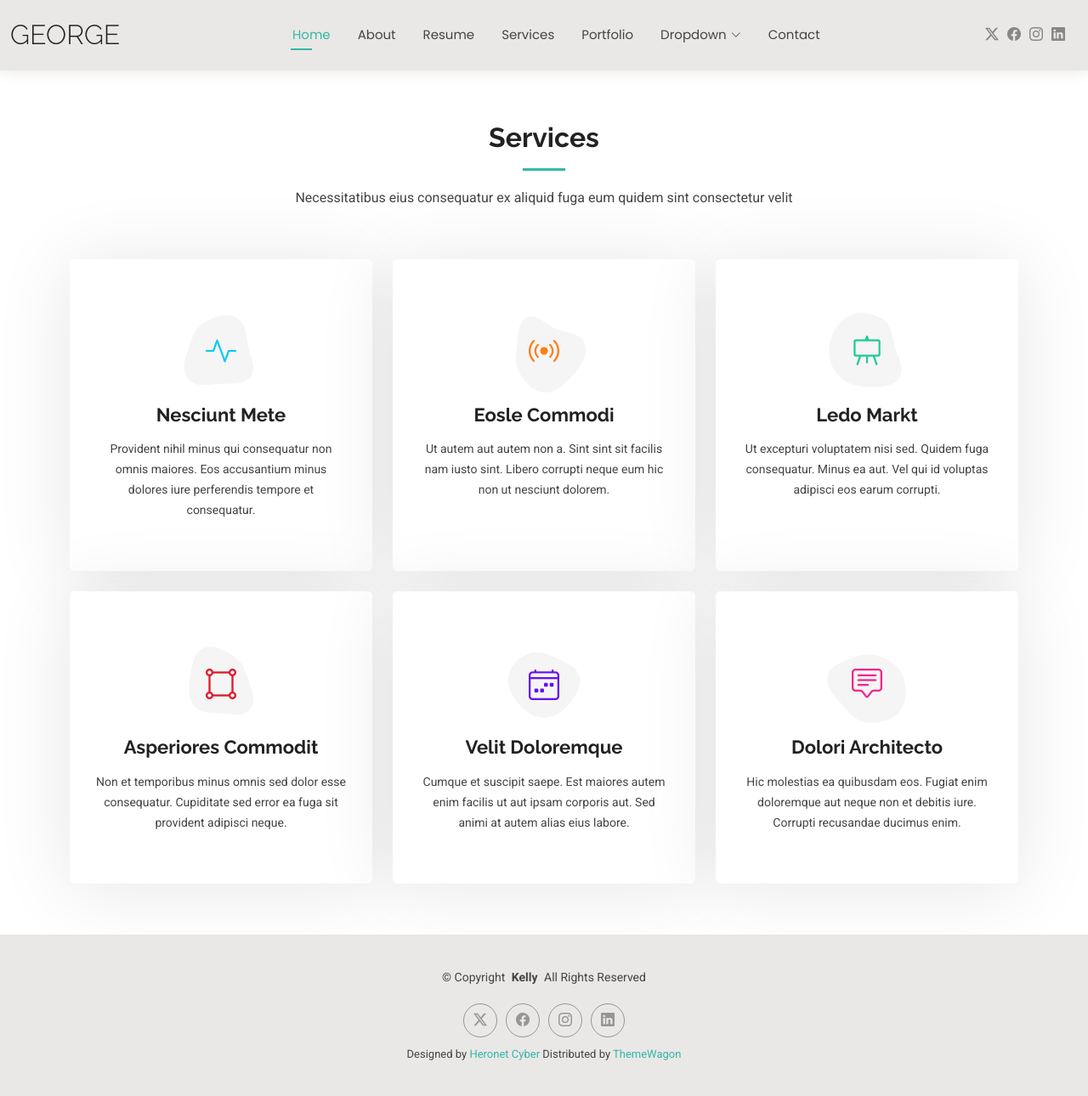
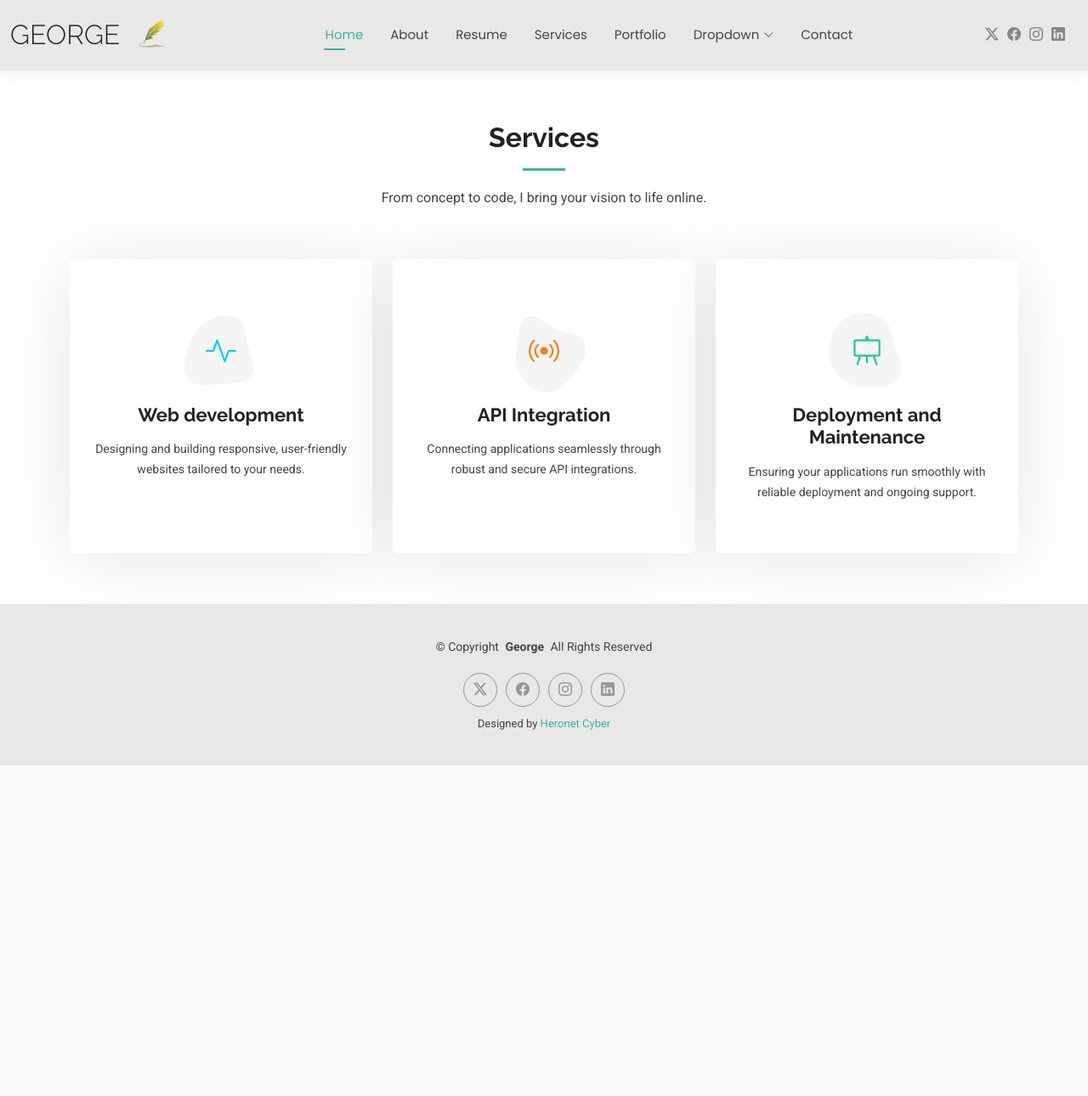
Before and after one commit to Leaders2022/portfolio_website, a Django app: page /services/ in a window 1280 px wide. Shown: the whole page at 85% size. After the commit the page ends 901 px from the top, so only its background shows below. Run offline with Django 5.2, Linux system fonts and the light colour scheme; some libraries are stand-ins or nearby versions.

Commit message:
3rd commit

```diff
--- a/a_home/templates/a_home/index.html
+++ b/a_home/templates/a_home/index.html
@@ -13,8 +13,10 @@
         <div class="row justify-content-center">
           <div class="col-lg-8">
             <h2>George Okubi</h2>
-            <p>I'm a professional illustrator from San Francisco</p>
-            <a href="{% url 'order_essay' %}" class="btn-get-started">Order Now</a>
+            <p>Full-Stack Developer | Python-Django Specialist</p>
+              <p><i>I create efficient, scalable, and user-focused web applications that bring ideas to life</i></p>
+                <a href="{% url 'portfolio' %}" class="btn-get-started">View My Work</a>
+            <a href="{% url 'contact' %}" class="btn-get-started">What's on your mind?</a>
           </div>
         </div>
       </div>
--- a/a_home/templates/a_home/services.html
+++ b/a_home/templates/a_home/services.html
@@ -8,7 +8,7 @@
       <!-- Section Title -->
       <div class="container section-title" data-aos="fade-up">
         <h2>Services</h2>
-        <p>Necessitatibus eius consequatur ex aliquid fuga eum quidem sint consectetur velit</p>
+        <p>From concept to code, I bring your vision to life online.</p>
       </div><!-- End Section Title -->
 
       <div class="container">
@@ -24,9 +24,9 @@
                 <i class="bi bi-activity"></i>
               </div>
               <a href="#" class="stretched-link">
-                <h3>Nesciunt Mete</h3>
+                <h3>Web development</h3>
               </a>
-              <p>Provident nihil minus qui consequatur non omnis maiores. Eos accusantium minus dolores iure perferendis tempore et consequatur.</p>
+              <p> Designing and building responsive, user-friendly websites tailored to your needs.</p>
             </div>
           </div><!-- End Service Item -->
 
@@ -39,9 +39,9 @@
                 <i class="bi bi-broadcast"></i>
               </div>
               <a href="#" class="stretched-link">
-                <h3>Eosle Commodi</h3>
+                <h3>API Integration</h3>
               </a>
-              <p>Ut autem aut autem non a. Sint sint sit facilis nam iusto sint. Libero corrupti neque eum hic non ut nesciunt dolorem.</p>
+              <p>Connecting applications seamlessly through robust and secure API integrations.</p>
             </div>
           </div><!-- End Service Item -->
 
@@ -54,59 +54,59 @@
                 <i class="bi bi-easel"></i>
               </div>
               <a href="#" class="stretched-link">
-                <h3>Ledo Markt</h3>
+                <h3>Deployment and Maintenance</h3>
               </a>
-              <p>Ut excepturi voluptatem nisi sed. Quidem fuga consequatur. Minus ea aut. Vel qui id voluptas adipisci eos earum corrupti.</p>
+              <p>Ensuring your applications run smoothly with reliable deployment and ongoing support.</p>
             </div>
           </div><!-- End Service Item -->
 
-          <div class="col-lg-4 col-md-6" data-aos="fade-up" data-aos-delay="400">
-            <div class="service-item item-red position-relative">
-              <div class="icon">
-                <svg width="100" height="100" viewBox="0 0 600 600" xmlns="http://www.w3.org/2000/svg">
-                  <path stroke="none" stroke-width="0" fill="#f5f5f5" d="M300,503.46388370962813C374.79870501325706,506.71871716319447,464.8034551963731,527.1746412648533,510.4981551193396,467.86667711651364C555.9287308511215,408.9015244558933,512.6030010748507,327.5744911775523,490.211057578863,256.5855673507754C471.097692560561,195.9906835881958,447.69079081568157,138.11976852964426,395.19560036434837,102.3242989838813C329.3053358748298,57.3949838291264,248.02791733380457,8.279543830951368,175.87071277845988,42.242879143198664C103.41431057327972,76.34704239035025,93.79494320519305,170.9812938413882,81.28167332365135,250.07896920659033C70.17666984294237,320.27484674793965,64.84698225790005,396.69656628748305,111.28512138212992,450.4950937839243C156.20124167950087,502.5303643271138,231.32542653798444,500.4755392045468,300,503.46388370962813"></path>
-                </svg>
-                <i class="bi bi-bounding-box-circles"></i>
-              </div>
-              <a href="#" class="stretched-link">
-                <h3>Asperiores Commodit</h3>
-              </a>
-              <p>Non et temporibus minus omnis sed dolor esse consequatur. Cupiditate sed error ea fuga sit provident adipisci neque.</p>
-              <a href="#" class="stretched-link"></a>
-            </div>
-          </div><!-- End Service Item -->
-
-          <div class="col-lg-4 col-md-6" data-aos="fade-up" data-aos-delay="500">
-            <div class="service-item item-indigo position-relative">
-              <div class="icon">
-                <svg width="100" height="100" viewBox="0 0 600 600" xmlns="http://www.w3.org/2000/svg">
-                  <path stroke="none" stroke-width="0" fill="#f5f5f5" d="M300,532.3542879108572C369.38199826031484,532.3153073249985,429.10787420159085,491.63046689027357,474.5244479745417,439.17860296908856C522.8885846962883,383.3225815378663,569.1668002868075,314.3205725914397,550.7432151929288,242.7694973846089C532.6665558377875,172.5657663291529,456.2379748765914,142.6223662098291,390.3689995646985,112.34683881706744C326.66090330228417,83.06452184765237,258.84405631176094,53.51806209861945,193.32584062364296,78.48882559362697C121.61183558270385,105.82097193414197,62.805066853699245,167.19869350419734,48.57481801355237,242.6138429142374C34.843463184063346,315.3850353017275,76.69343916112496,383.4422959591041,125.22947124332185,439.3748458443577C170.7312796277747,491.8107796887764,230.57421082200815,532.3932930995766,300,532.3542879108572"></path>
-                </svg>
-                <i class="bi bi-calendar4-week icon"></i>
-              </div>
-              <a href="#" class="stretched-link">
-                <h3>Velit Doloremque</h3>
-              </a>
-              <p>Cumque et suscipit saepe. Est maiores autem enim facilis ut aut ipsam corporis aut. Sed animi at autem alias eius labore.</p>
-              <a href="#" class="stretched-link"></a>
-            </div>
-          </div><!-- End Service Item -->
-
-          <div class="col-lg-4 col-md-6" data-aos="fade-up" data-aos-delay="600">
-            <div class="service-item item-pink position-relative">
-              <div class="icon">
-                <svg width="100" height="100" viewBox="0 0 600 600" xmlns="http://www.w3.org/2000/svg">
-                  <path stroke="none" stroke-width="0" fill="#f5f5f5" d="M300,566.797414625762C385.7384707136149,576.1784315230908,478.7894351017131,552.8928747891023,531.9192734346935,484.94944893311C584.6109503024035,417.5663521118492,582.489472248146,322.67544863468447,553.9536738515405,242.03673114598146C529.1557734026468,171.96086150256528,465.24506316201064,127.66468636344209,395.9583748389544,100.7403814666027C334.2173773831606,76.7482773500951,269.4350130405921,84.62216499799875,207.1952322260088,107.2889140133804C132.92018162631612,134.33871894543012,41.79353780512637,160.00259165414826,22.644507872594943,236.69541883565114C3.319112789854554,314.0945973066697,72.72355303640163,379.243833228382,124.04198916343866,440.3218312028393C172.9286146004772,498.5055451809895,224.45579914871206,558.5317968840102,300,566.797414625762"></path>
-                </svg>
-                <i class="bi bi-chat-square-text"></i>
-              </div>
-              <a href="#" class="stretched-link">
-                <h3>Dolori Architecto</h3>
-              </a>
-              <p>Hic molestias ea quibusdam eos. Fugiat enim doloremque aut neque non et debitis iure. Corrupti recusandae ducimus enim.</p>
-              <a href="#" class="stretched-link"></a>
-            </div>
-          </div><!-- End Service Item -->
+{#          <div class="col-lg-4 col-md-6" data-aos="fade-up" data-aos-delay="400">#}
+{#            <div class="service-item item-red position-relative">#}
+{#              <div class="icon">#}
+{#                <svg width="100" height="100" viewBox="0 0 600 600" xmlns="http://www.w3.org/2000/svg">#}
+{#                  <path stroke="none" stroke-width="0" fill="#f5f5f5" d="M300,503.46388370962813C374.79870501325706,506.71871716319447,464.8034551963731,527.1746412648533,510.4981551193396,467.86667711651364C555.9287308511215,408.9015244558933,512.6030010748507,327.5744911775523,490.211057578863,256.5855673507754C471.097692560561,195.9906835881958,447.69079081568157,138.11976852964426,395.19560036434837,102.3242989838813C329.3053358748298,57.3949838291264,248.02791733380457,8.279543830951368,175.87071277845988,42.242879143198664C103.41431057327972,76.34704239035025,93.79494320519305,170.9812938413882,81.28167332365135,250.07896920659033C70.17666984294237,320.27484674793965,64.84698225790005,396.69656628748305,111.28512138212992,450.4950937839243C156.20124167950087,502.5303643271138,231.32542653798444,500.4755392045468,300,503.46388370962813"></path>#}
+{#                </svg>#}
+{#                <i class="bi bi-bounding-box-circles"></i>#}
+{#              </div>#}
+{#              <a href="#" class="stretched-link">#}
+{#                <h3>Asperiores Commodit</h3>#}
+{#              </a>#}
+{#              <p>Non et temporibus minus omnis sed dolor esse consequatur. Cupiditate sed error ea fuga sit provident adipisci neque.</p>#}
+{#              <a href="#" class="stretched-link"></a>#}
+{#            </div>#}
+{#          </div><!-- End Service Item -->#}
+{##}
+{#          <div class="col-lg-4 col-md-6" data-aos="fade-up" data-aos-delay="500">#}
+{#            <div class="service-item item-indigo position-relative">#}
+{#              <div class="icon">#}
+{#                <svg width="100" height="100" viewBox="0 0 600 600" xmlns="http://www.w3.org/2000/svg">#}
+{#                  <path stroke="none" stroke-width="0" fill="#f5f5f5" d="M300,532.3542879108572C369.38199826031484,532.3153073249985,429.10787420159085,491.63046689027357,474.5244479745417,439.17860296908856C522.8885846962883,383.3225815378663,569.1668002868075,314.3205725914397,550.7432151929288,242.7694973846089C532.6665558377875,172.5657663291529,456.2379748765914,142.6223662098291,390.3689995646985,112.34683881706744C326.66090330228417,83.06452184765237,258.84405631176094,53.51806209861945,193.32584062364296,78.48882559362697C121.61183558270385,105.82097193414197,62.805066853699245,167.19869350419734,48.57481801355237,242.6138429142374C34.843463184063346,315.3850353017275,76.69343916112496,383.4422959591041,125.22947124332185,439.3748458443577C170.7312796277747,491.8107796887764,230.57421082200815,532.3932930995766,300,532.3542879108572"></path>#}
+{#                </svg>#}
+{#                <i class="bi bi-calendar4-week icon"></i>#}
+{#              </div>#}
+{#              <a href="#" class="stretched-link">#}
+{#                <h3>Velit Doloremque</h3>#}
+{#              </a>#}
+{#              <p>Cumque et suscipit saepe. Est maiores autem enim facilis ut aut ipsam corporis aut. Sed animi at autem alias eius labore.</p>#}
+{#              <a href="#" class="stretched-link"></a>#}
+{#            </div>#}
+{#          </div><!-- End Service Item -->#}
+{##}
+{#          <div class="col-lg-4 col-md-6" data-aos="fade-up" data-aos-delay="600">#}
+{#            <div class="service-item item-pink position-relative">#}
+{#              <div class="icon">#}
+{#                <svg width="100" height="100" viewBox="0 0 600 600" xmlns="http://www.w3.org/2000/svg">#}
+{#                  <path stroke="none" stroke-width="0" fill="#f5f5f5" d="M300,566.797414625762C385.7384707136149,576.1784315230908,478.7894351017131,552.8928747891023,531.9192734346935,484.94944893311C584.6109503024035,417.5663521118492,582.489472248146,322.67544863468447,553.9536738515405,242.03673114598146C529.1557734026468,171.96086150256528,465.24506316201064,127.66468636344209,395.9583748389544,100.7403814666027C334.2173773831606,76.7482773500951,269.4350130405921,84.62216499799875,207.1952322260088,107.2889140133804C132.92018162631612,134.33871894543012,41.79353780512637,160.00259165414826,22.644507872594943,236.69541883565114C3.319112789854554,314.0945973066697,72.72355303640163,379.243833228382,124.04198916343866,440.3218312028393C172.9286146004772,498.5055451809895,224.45579914871206,558.5317968840102,300,566.797414625762"></path>#}
+{#                </svg>#}
+{#                <i class="bi bi-chat-square-text"></i>#}
+{#              </div>#}
+{#              <a href="#" class="stretched-link">#}
+{#                <h3>Dolori Architecto</h3>#}
+{#              </a>#}
+{#              <p>Hic molestias ea quibusdam eos. Fugiat enim doloremque aut neque non et debitis iure. Corrupti recusandae ducimus enim.</p>#}
+{#              <a href="#" class="stretched-link"></a>#}
+{#            </div>#}
+{#          </div><!-- End Service Item -->#}
 
         </div>
 
--- a/templates/main.html
+++ b/templates/main.html
@@ -5,13 +5,13 @@
     {% load static %}
   <meta charset="utf-8">
   <meta content="width=device-width, initial-scale=1.0" name="viewport">
-  <title>Developer George</title>
+  <title>George-Full-Stack Developer</title>
   <meta name="description" content="">
   <meta name="keywords" content="">
 
   <!-- Favicons -->
-  <link href="{% static 'img/favicon.png' %}" rel="icon">
-  <link href="{% static 'img/apple-touch-icon.pn' %}g" rel="apple-touch-icon">
+  <link href="{% static 'img/feather_logo.png' %}" rel="icon">
+  <link href="{% static 'img/apple-touch-icon.pn' %}" rel="apple-touch-icon">
 
   <!-- Fonts -->
   <link href="https://fonts.googleapis.com" rel="preconnect">
@@ -45,7 +45,7 @@
       <a href="{% url 'home' %}" class="logo d-flex align-items-center me-auto me-xl-0">
         <!-- Uncomment the line below if you also wish to use an image logo -->
         <!-- <img src="assets/img/logo.png" alt=""> -->
-        <h1 class="sitename">George</h1>
+        <h1 class="sitename">George</h1>&nbsp;&nbsp;<img src="{% static 'img/feather_logo-removebg.png' %}" alt="">
       </a>
 
 {% include 'navbar.html' %}
@@ -67,7 +67,7 @@
 
     <div class="container">
       <div class="copyright text-center ">
-        <p>© <span>Copyright</span> <strong class="px-1 sitename">Kelly</strong> <span>All Rights Reserved<br></span></p>
+        <p>© <span>Copyright</span> <strong class="px-1 sitename">George</strong> <span>All Rights Reserved<br></span></p>
       </div>
       <div class="social-links d-flex justify-content-center">
         <a href=""><i class="bi bi-twitter-x"></i></a>
@@ -80,7 +80,7 @@
         <!-- You can delete the links only if you've purchased the pro version. -->
         <!-- Licensing information: https://bootstrapmade.com/license/ -->
         <!-- Purchase the pro version with working PHP/AJAX contact form: [buy-url] -->
-        Designed by <a href="">Heronet Cyber</a> Distributed by <a href=“https://themewagon.com>ThemeWagon
+        Designed by <a href="">Heronet Cyber</a>
       </div>
     </div>
 
```
Also changed, not shown: a_home/templates/a_home/about.html (+55 -27 lines), a_home/templates/a_home/resume.html (+34 -29 lines), a_home/static/img/feather_logo-removebg.png (added), a_home/static/img/feather_logo.png (added), a_home/static/img/george1.jpg (added), a_home/static/img/george2.jpg (added), 1 other file.
